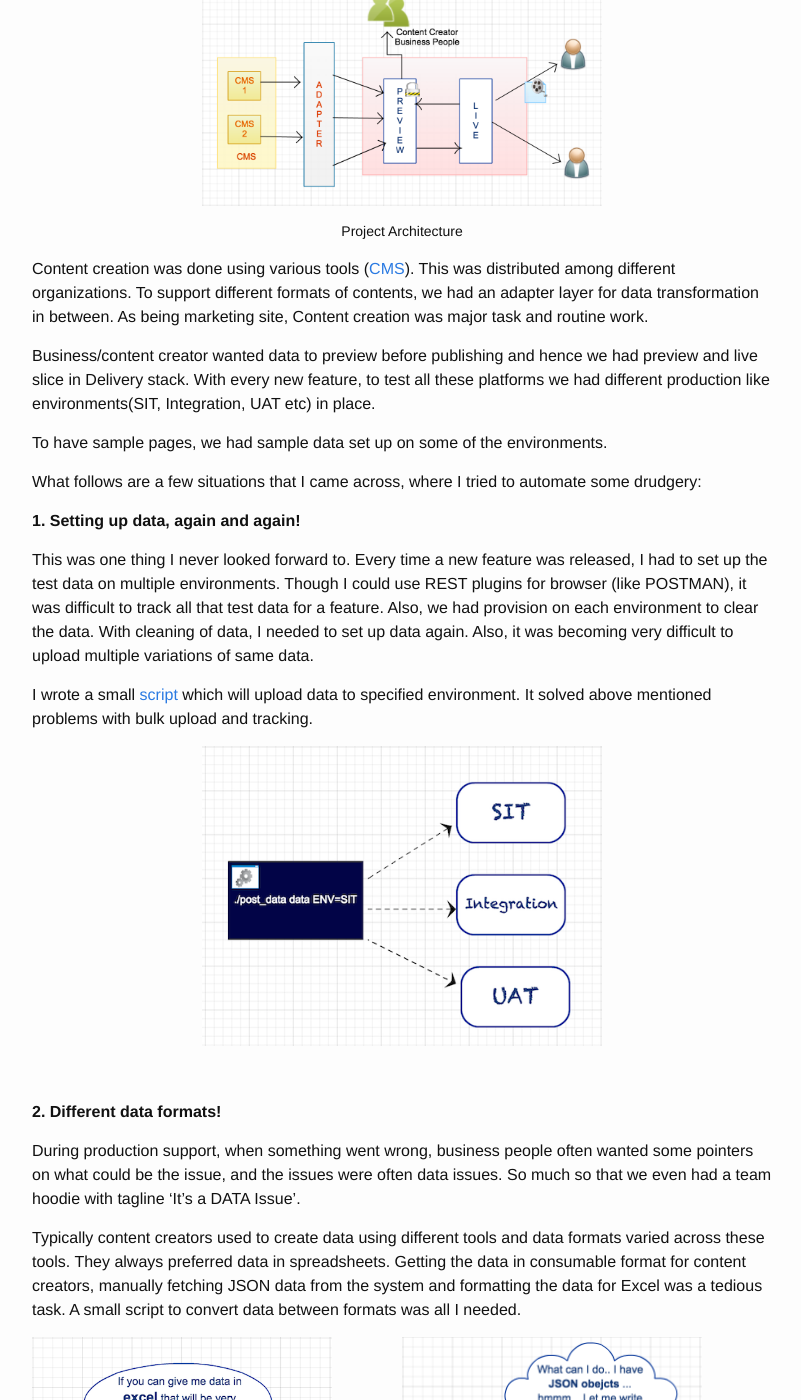
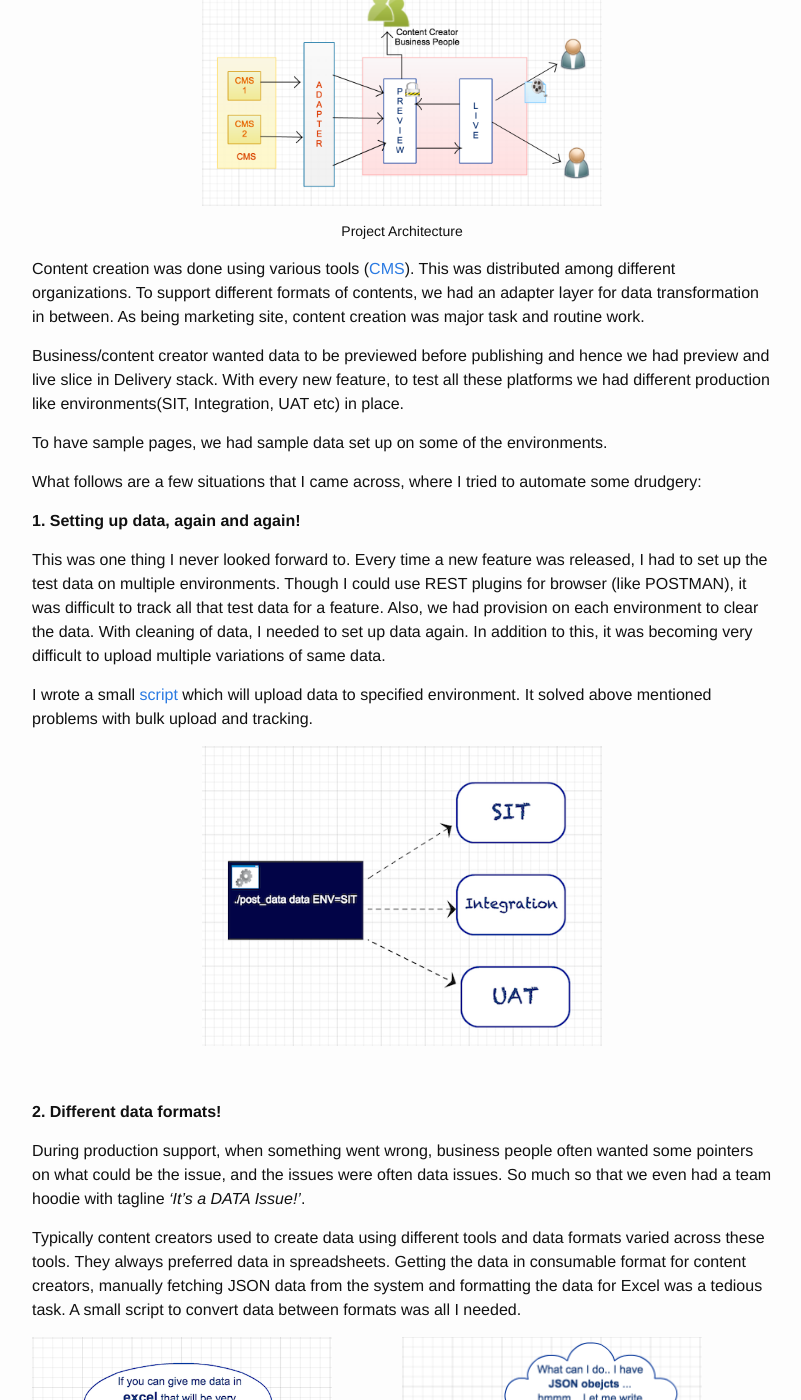
Before and after one commit to pritibiyani/pritibiyani.github.io, a Jekyll site: the page built from _posts/2014-11-25-automate-all-things.markdown, in a window 1280 px wide and 1400 px high, scrolled down 449 px. Shown: the whole window, without its empty margins (238-1039 px from the left). Built offline with Jekyll 4.4.1, drawn with Linux system fonts in a browser that asks for light colours; comment, search, counter and statistics services are not loaded; some of the changed text lies outside the part shown.

Commit message:
Minor changes

```diff
--- a/_posts/2014-11-25-automate-all-things.markdown
+++ b/_posts/2014-11-25-automate-all-things.markdown
@@ -19,9 +19,9 @@ The architecture of the complete project can be divided into two major chunks: C
 
 Content creation was done using various tools ([CMS]( http://en.wikipedia.org/wiki/Content_management_system)). This was distributed among different organizations.
 To support different formats of contents, we had an adapter layer for data transformation in between.
-As being marketing site, Content creation was major task and routine work.
+As being marketing site, content creation was major task and routine work.
 
-Business/content creator wanted data to preview before publishing and hence we had preview and live slice in Delivery stack.
+Business/content creator wanted data to be previewed before publishing and hence we had preview and live slice in Delivery stack.
 With every new feature, to test all these platforms we had different production like environments(SIT, Integration, UAT etc) in place.
 
 To have sample pages, we had sample data set up on some of the environments.
@@ -33,7 +33,7 @@ What follows are a few situations that I came across, where I tried to automate
 **1. Setting up data, again and again!**
 
 This was one thing I never looked forward to. Every time a new feature was released, I had to set up the test data on multiple environments. Though I could use REST plugins for browser (like POSTMAN), it was difficult to track all that test data for a feature.
- Also, we had provision on each environment to clear the data. With cleaning of data, I needed to set up data again. Also, it was becoming very difficult to upload multiple variations of same data.
+ Also, we had provision on each environment to clear the data. With cleaning of data, I needed to set up data again. In addition to this, it was becoming very difficult to upload multiple variations of same data.
 
 I wrote a small [script](http://bit.do/gist_post_data_to_env) which will upload data to specified environment. It solved above mentioned problems with bulk upload and tracking.
 
@@ -45,20 +45,19 @@ I wrote a small [script](http://bit.do/gist_post_data_to_env) which will upload
 
 **2. Different data formats!**
 
-During production support, when something went wrong, business people often wanted some pointers on what could be the issue, and the issues were often data issues. So much so that we even had a team hoodie with tagline 'It's a DATA Issue'.
+During production support, when something went wrong, business people often wanted some pointers on what could be the issue, and the issues were often data issues. So much so that we even had a team hoodie with tagline <i>'It's a DATA Issue!'</i>.
 
 Typically content creators used to create data using different tools and data formats varied across these tools. They always preferred data in spreadsheets. Getting the data in consumable format for content creators, manually fetching JSON data from the system and formatting the data for Excel was a tedious task. A small script to convert data between formats was all I needed.
 
 <p align = "middle">
         <img src="/assets/content_creator.png" alt="Business/Content Creator" width="300" style="float: left">
 	    <img src="/assets/support_people.png" alt="Support People" width="300">
-	    <figcaption align="middle"> Different Data Formats Need </figcaption>
 </p>
 
 
 **3. Debugging with preview and live stacks**
 
-Preview and live stacks played a vital role in content creation. Certain parameters along with date used to drive the the transition from Preview to Live stack.
+Preview and live stacks played a vital role in content creation. Certain parameters along with date used to drive the the transition from preview to live stack.
 	With big launches, huge data creation used to happen and apparently content creators used to face many issues with data being shown on preview stack and not on live stack.
 
 While debugging, to reach a certain conclusion I needed to inspect the JSON data.
```
